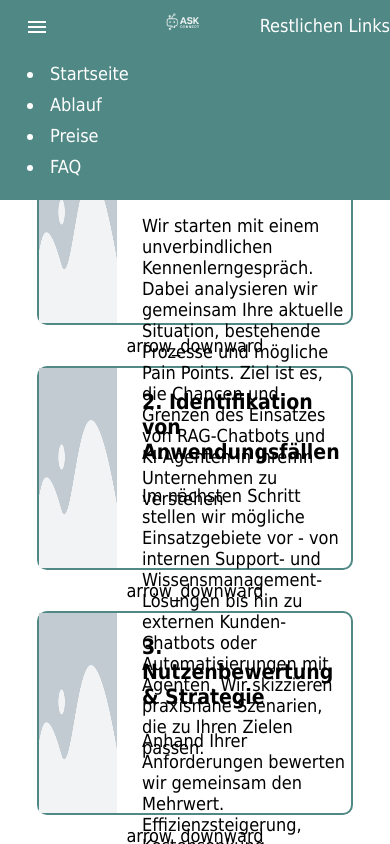
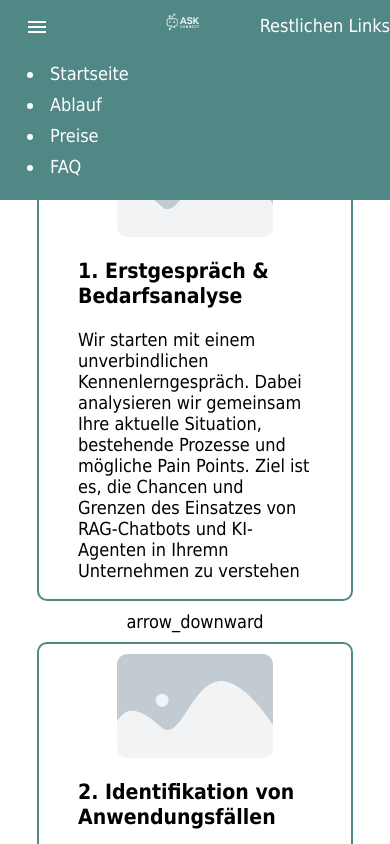
Before and after one commit to ale150104/AskConnectWebsite, an Angular app in the folder AskConnectWebsite/: page /process in a window 390 px wide. Shown: the top 844 px of the page. Built offline with nearby package versions, Linux system fonts and the light colour scheme.

Commit message:
responsive

```diff
--- a/AskConnectWebsite/src/app/ablauf/ablauf.css
+++ b/AskConnectWebsite/src/app/ablauf/ablauf.css
@@ -1,6 +1,7 @@
 .main{
     padding-top: 50px;
 }
+
 
 
 .banner{
@@ -8,26 +9,73 @@
     border-radius: 10px;
     display: flex;
 
-    max-height: 200px;
     height: fit-content;
-
+    min-height: 200px;
     width: 80%;
     margin: auto;
     column-gap: 25px;
 
 }
 
-.banner img {
-    display: block;
-    width: 25%;
-}
 
 .banner div{
     width: 75%;
+    height: fit-content
+}
+
+.padding{
+    padding: 10px;
 }
 
 
 
-.padding{
-    padding: 10px;
+@media (max-width: 768px)
+{
+    .banner{
+        flex-direction: column;
+        align-items: center;
+    }
+    .banner img {
+        width: 50%;
+        height: auto;
+        margin-top: 10px;
+    }
+
+    .banner img{
+        margin-top: 10px;
+        width: 50%;
+        height: auto;
+        align-self: center;
+        border-radius: 10px;
+
+
+    }
 }
+
+@media (min-width: 769px)
+{
+    .banner{
+        flex-direction: row;
+        max-height: 200px;
+    }
+
+    .banner img{
+        margin: 10px;
+        width: 25%;
+        height: auto;
+        overflow: hidden;
+        max-height: 100%;
+        border-radius: 10px;
+        align-self: center;
+
+
+    }
+}
+
+@media (min-width: 1440px)
+{
+    .banner img{
+        margin: 0;
+        width: 300px;
+    }
+}
--- a/AskConnectWebsite/src/app/ablauf/ablauf.html
+++ b/AskConnectWebsite/src/app/ablauf/ablauf.html
@@ -104,7 +104,7 @@
     </div>
 
 
-    <article class="banner" animate.enter="animate__animated animate__zoomIn animate__delay-5s animate__fast">
+    <article style="margin-bottom: 75px;" class="banner" animate.enter="animate__animated animate__zoomIn animate__delay-5s animate__fast">
         <img src="assets/elementor-placeholder-image.png" alt="">
         <div>
             <h3>6. Review und Weiterentwicklung</h3>
```
